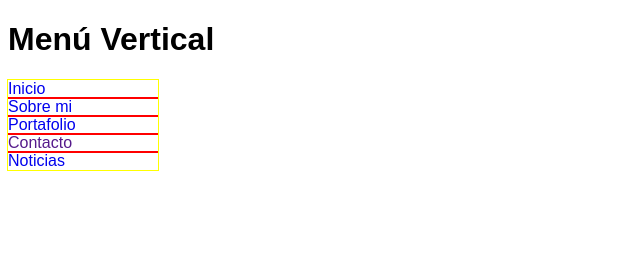
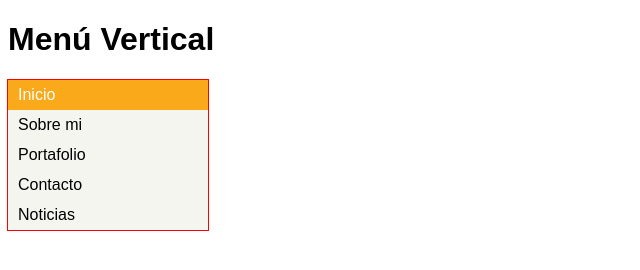
Before and after one commit to NatalyOC/caso-practico-menuvertical, a plain HTML site: page index.html in a window 1280 px wide. Shown: the whole page, without its empty margins (0-640 px from the left). Drawn offline with Linux system fonts and the light colour scheme.

Commit message:
subiendo modificaciones html semantico

```diff
--- a/css/main.css
+++ b/css/main.css
@@ -1,21 +1,52 @@
+  /* outline: 1px solid yellow;: ayuda visual,propiedad que no desmaque permite dibujar un borde en la etiqueta*/
 body{
     font-family: sans-serif;
 }
+nav{
+    outline: 1px solid red;
+    width:200px;
+}
 ul{
-    outline: 1px solid yellow; /* ayuda visual,propiedad que no desmaque permite dibujar un borde en la etiqueta */
+    /*outline: 1px solid yellow; */
     list-style: none;
     margin: 0;
     padding: 0;
-    width:150px;
+
+    line-height: 30px;
 }
 
 
 li{
-    outline: 1px solid red;
+        background: #f5f5f0;
 }
+
 
 a{
     text-decoration: none;
-    outline:1px solid green;
     display: block;
+    color: #000;
+    padding-left: 10px;
 }
+
+a:hover{
+    background: #e0e0d1;
+}
+
+/*clic al enlace */
+a:active {
+    background: #333;
+    color: #fff;
+}
+
+ul li:first-child{
+    background: #f9a91a;
+}
+ul li:first-child a{
+    color:#fff;
+}
+ul li:first-child a:hover{
+    color:#000;
+}
+ul li:first-child a:active{
+    color:#fff;
+}
--- a/index.html
+++ b/index.html
@@ -7,6 +7,7 @@
 </head>
 <body>
     <h1>Menú Vertical</h1>
+    <nav>
         <ul>
             <li><a href="http://laboratoria.la/" target:"_blank">Inicio</a></li>
             <li><a href="https://www.facebook.com/nataly.oterocelis">Sobre mi</a></li>
@@ -14,6 +15,6 @@
             <li><a href="">Contacto</a></li>
             <li><a href="https://elcomercio.pe/tecnologia">Noticias</a></li>
         </ul>
-
+    </nav>
 </body>
 </html>
```
Lines whose indentation alone changed are shown as unchanged.
